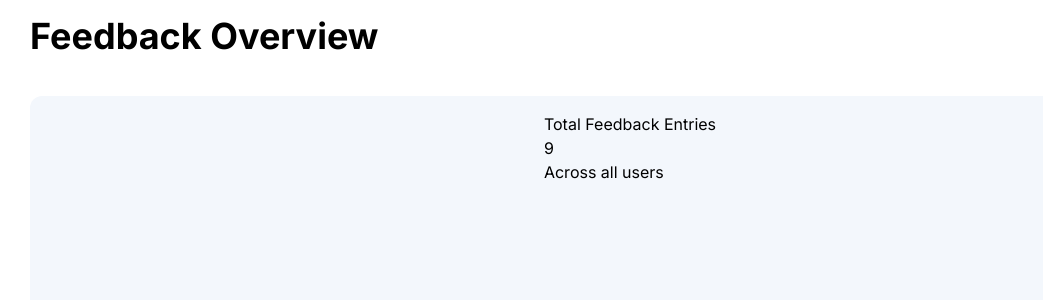
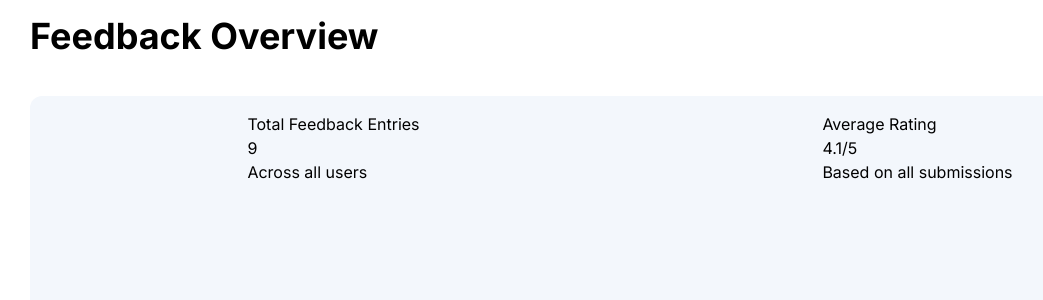
Before and after one commit to MaurenceBudiongan/awarenet-admin-web, a Next.js app: page /feedback in a window 1280 px wide. Shown: the top 300 px of the page, without its empty margins (10-1053 px from the left). Built offline with nearby package versions, Linux system fonts and the light colour scheme.

Commit message:
feedback content - average rating ui

```diff
--- a/app/feedback/page.tsx
+++ b/app/feedback/page.tsx
@@ -11,6 +11,11 @@ const Feedback = () => {
             <p>9</p>
             <p>Across all users</p>
           </div>
+          <div>
+            <p>Average Rating</p>
+            <p>4.1/5</p>
+            <p>Based on all submissions</p>
+          </div>
         </div>
       </div>
     </div>
```
